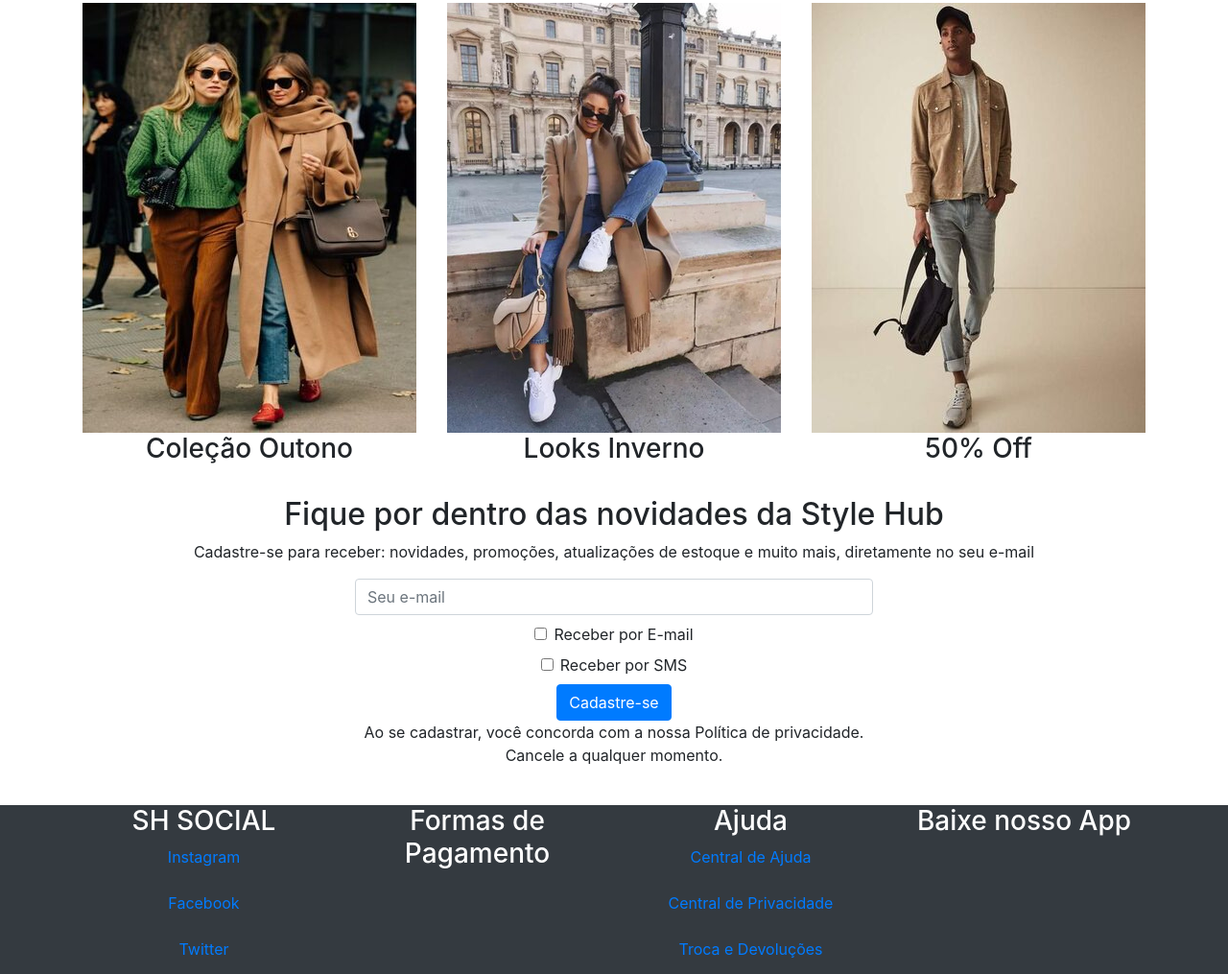
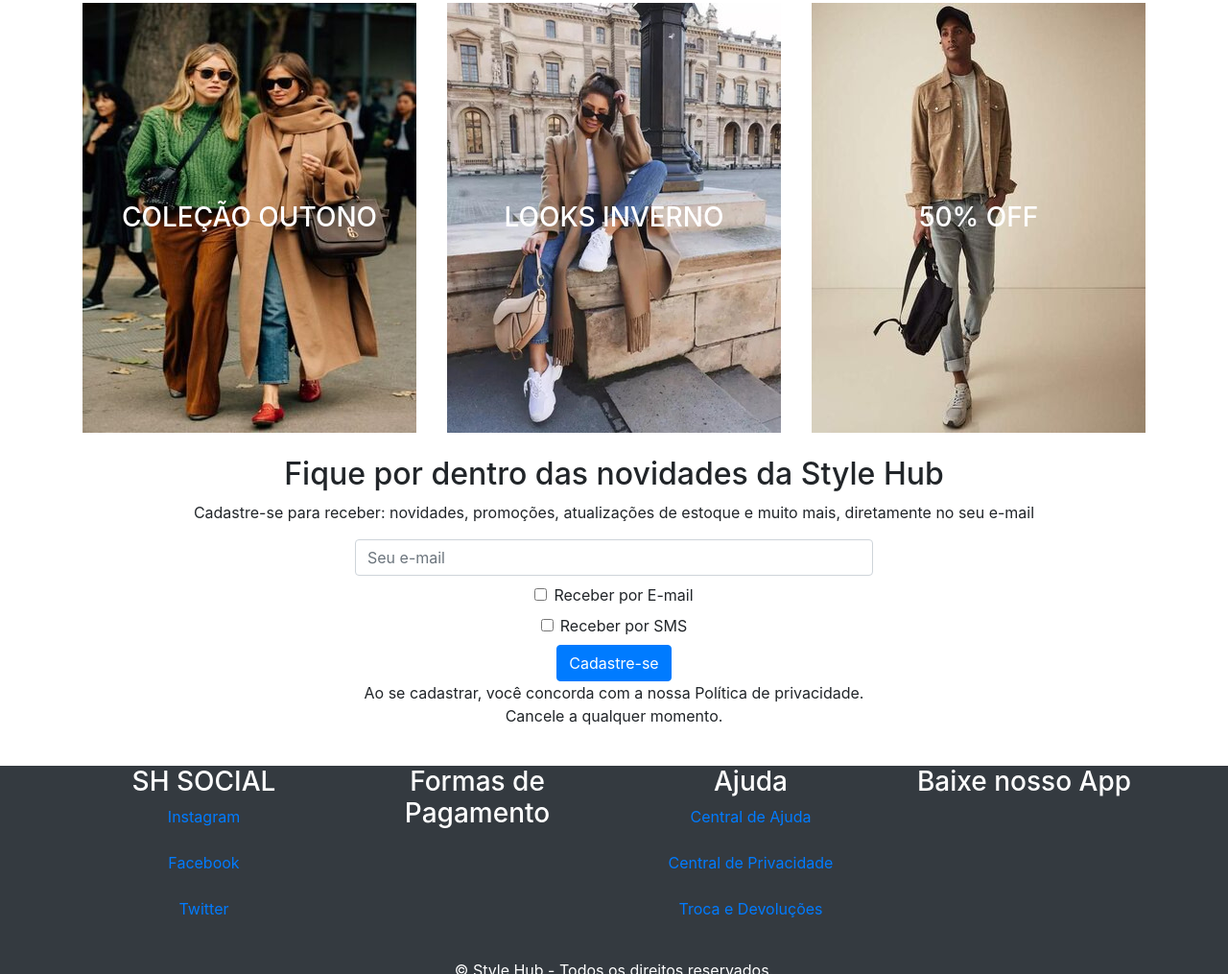
Before and after one commit to EQUIPE-AEJ/PROJETOE-COMMERCE, a plain HTML site: page index.html in a window 1280 px wide. Shown: the part 1063-2078 px from the top of the page at 96% size. Drawn offline with nearby package versions, Linux system fonts and the light colour scheme.

Commit message:
atualização da index

```diff
--- a/index.html
+++ b/index.html
@@ -112,20 +112,19 @@
       <div class="row">
         <div class="col-md-4">
           <a href="#"><img src="image/modaoutonoteste.jpg" alt="Coleção Outono"></a>
-          <h3>Coleção Outono</h3>
+          <h3 class="section-title">COLEÇÃO OUTONO</h3>
         </div>
         <div class="col-md-4">
             <a href="#"><img src="image/modainvernoteste.jpg" alt="Looks Inverno"></a>
-            <h3>Looks Inverno</h3>
+            <h3 class="section-title">LOOKS INVERNO</h3>
             </div>
             <div class="col-md-4">
             <a href="#"><img src="image/moda50off.jpg" alt="50% Off"></a>
-            <h3>50% Off</h3>
+            <h3 class="section-title">50% OFF</h3>
             </div>
             </div>
             </div>
               </section>
-              <section>
                 <div class="container text-center mt-4">
                   <h2>Fique por dentro das novidades da Style Hub</h2>
                   <p>Cadastre-se para receber: novidades, promoções, atualizações de estoque e muito mais, diretamente no seu e-mail</p>
```
